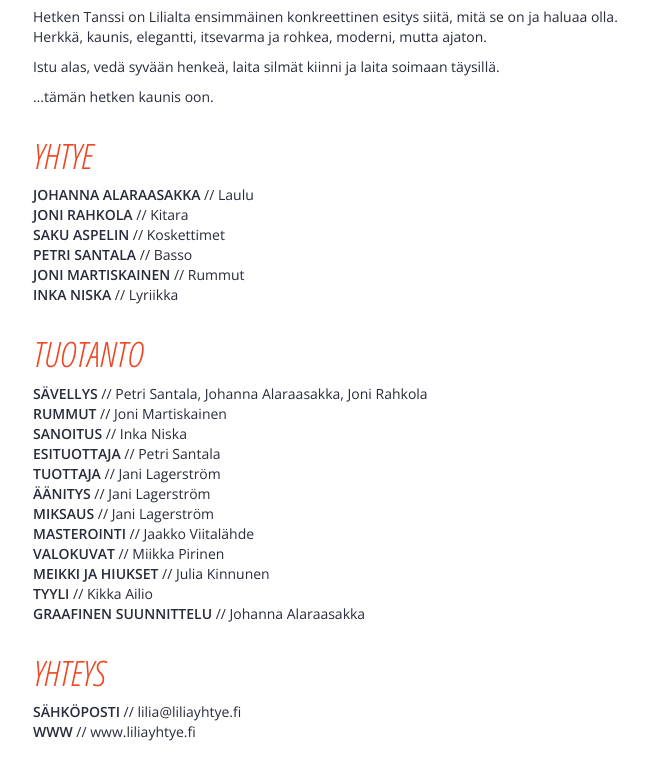
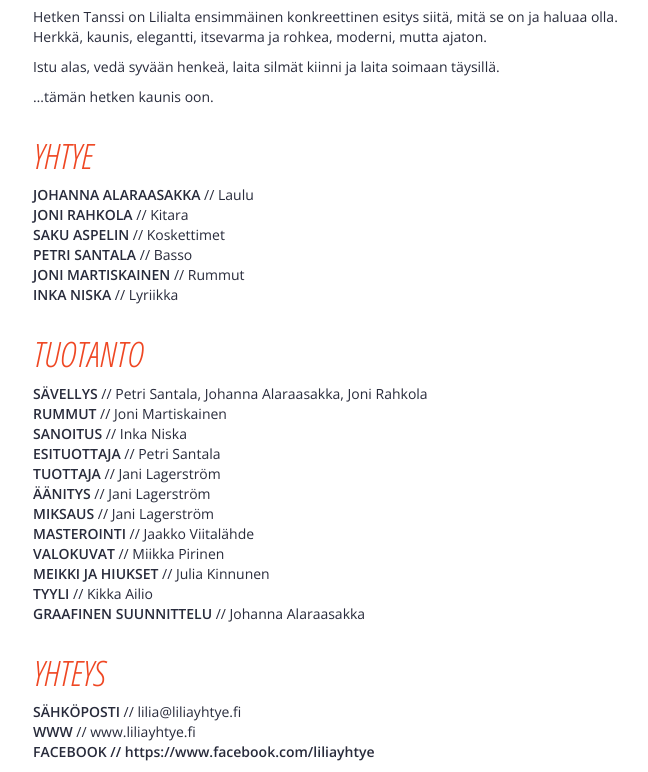
Before and after one commit to liliayhtye/lilia, a plain HTML site: page index.html in a window 1280 px wide. Shown: the part 1205-1977 px from the top of the page, without its empty margins (302-950 px from the left). Drawn offline with nearby package versions, Linux system fonts and the light colour scheme.

Commit message:
Lilia - Hetken tanssi

```diff
--- a/index.html
+++ b/index.html
@@ -123,6 +123,7 @@
   <h1>YHTEYS</h1>
   <p><b>SÄHKÖPOSTI</b> // lilia@liliayhtye.fi<br>
     <b>WWW</b> // www.liliayhtye.fi<br>
+    <b>FACEBOOK // https://www.facebook.com/liliayhtye</p>
   </div>
 <div class="col-sm-3"></div>
 </div>
```
